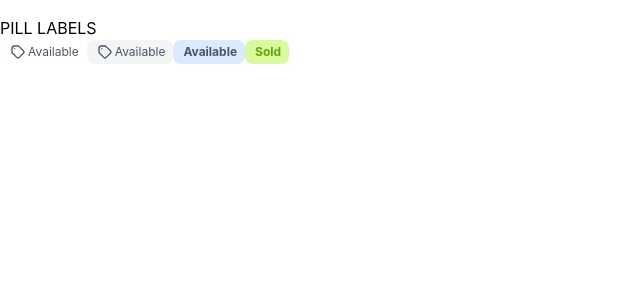
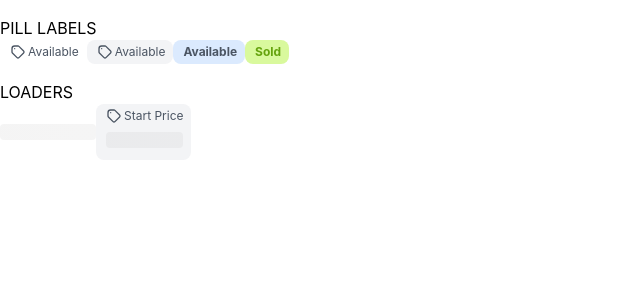
Before and after one commit to online-lorno/apex, a Next.js app in the folder projects/admin/: page /components in a window 1280 px wide. Shown: the top 300 px of the page, without its empty margins (0-640 px from the left). Built offline with nearby package versions, Linux system fonts and the light colour scheme.

Commit message:
feat: loader component

```diff
--- /dev/null
+++ b/projects/admin/components/common/Loader.tsx
@@ -0,0 +1,42 @@
+import React, { useState, useEffect } from 'react';
+import { motion } from 'framer-motion';
+
+let timer: NodeJS.Timer;
+const variants = {
+  left: {
+    background:
+      'linear-gradient(270deg, rgba(203, 201, 201, 0.098) 40.6%, rgba(122, 122, 122, 0.138) 100%)',
+  },
+  right: {
+    background:
+      'linear-gradient(270deg, rgba(122, 122, 122, 0.138) -3.68%, rgba(203, 201, 201, 0.098) 100%)',
+  },
+};
+
+const Loader: React.FC = () => {
+  const [isLeft, setIsLeft] = useState(true);
+
+  useEffect(() => {
+    timer = setInterval(() => {
+      setIsLeft((isLeft) => !isLeft);
+    }, 1000);
+
+    return () => {
+      clearInterval(timer);
+    };
+  }, []);
+
+  return (
+    <motion.div
+      className="h-4 w-full rounded bg-white"
+      animate={isLeft ? 'left' : 'right'}
+      variants={variants}
+      transition={{
+        duration: 1,
+        ease: 'easeInOut',
+      }}
+    />
+  );
+};
+
+export default Loader;
--- a/projects/admin/components/common/Pill.tsx
+++ b/projects/admin/components/common/Pill.tsx
@@ -6,9 +6,16 @@ type Props = {
   icon?: ReactNode;
   transparent?: boolean;
   type?: 'info' | 'success';
+  content?: ReactNode;
 };
 
-const Pill: React.FC<Props> = ({ text, icon, transparent = false, type }) => {
+const Pill: React.FC<Props> = ({
+  text,
+  icon,
+  transparent = false,
+  type,
+  content,
+}) => {
   return (
     <div
       className={clsx(
@@ -17,8 +24,7 @@ const Pill: React.FC<Props> = ({ text, icon, transparent = false, type }) => {
         'pr-2',
         'text-xs',
         'inline-flex',
-        'justify-around',
-        'content-center',
+        'flex-col',
         'rounded-lg',
         'text-gray-600',
         {
@@ -37,8 +43,13 @@ const Pill: React.FC<Props> = ({ text, icon, transparent = false, type }) => {
         }
       )}
     >
-      {icon}
-      {text}
+      <div className="flex justify-around content-center">
+        {icon}
+        {text}
+      </div>
+      {content && (
+        <div className="flex justify-around content-center py-2">{content}</div>
+      )}
     </div>
   );
 };
--- a/projects/admin/pages/components.tsx
+++ b/projects/admin/pages/components.tsx
@@ -2,6 +2,7 @@ import type { NextPage } from 'next';
 import Head from 'next/head';
 import { TagIcon } from '@heroicons/react/outline';
 
+import Loader from '@components/common/Loader';
 import Pill from '@components/common/Pill';
 
 const Components: NextPage = () => {
@@ -30,6 +31,20 @@ const Components: NextPage = () => {
             <Pill text="Sold" type="success" />
           </div>
         </div>
+
+        <div className="mb-4">
+          <h1 className="uppercase">Loaders</h1>
+          <div className="flex items-center">
+            <div className="w-24">
+              <Loader />
+            </div>
+            <Pill
+              text="Start Price"
+              icon={<TagIcon className="w-4 h-4 mr-0.5" />}
+              content={<Loader />}
+            />
+          </div>
+        </div>
       </div>
     </>
   );
```
